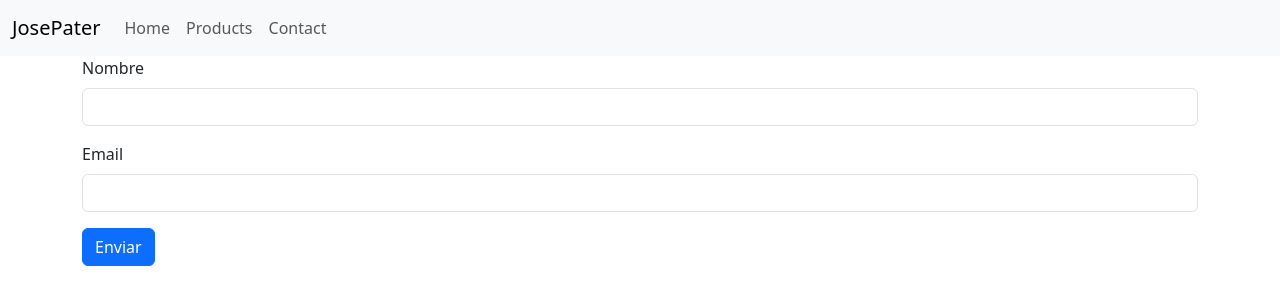
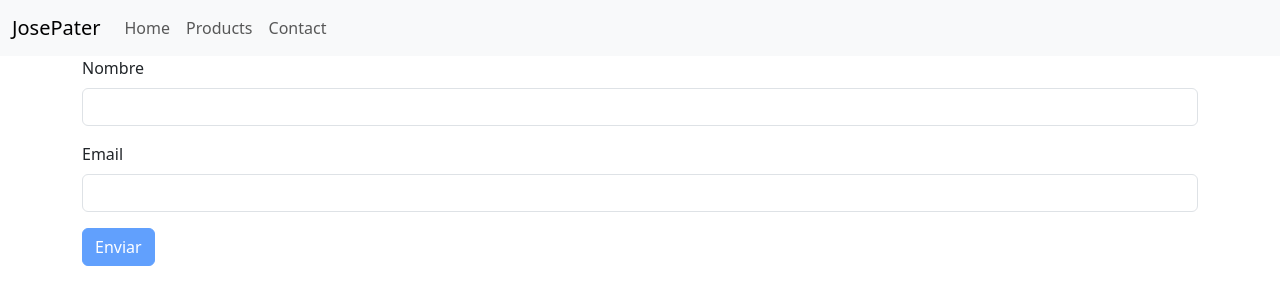
Before and after one commit to JosePater/Landing-page-Angular-16, an Angular app: page /contact in a window 1280 px wide. Shown: the top 304 px of the page. Built offline with nearby package versions, Linux system fonts and the light colour scheme.

Commit message:
feat(disabled-button): send button disabled with invalid form

```diff
--- a/src/app/contact/contact.component.html
+++ b/src/app/contact/contact.component.html
@@ -12,8 +12,9 @@
             <label for="email" class="form-label">Email</label>
             <input [ngClass]="{'is-invalid': hasErrors('email','required') || hasErrors('email', 'email')}"
             type="email" class="form-control" id="email" formControlName="email">
-            <div class="text-danger" *ngIf="hasErrors('email','required')">Email inválido</div>
+            <div class="text-danger" *ngIf="hasErrors('email','required')">Email requerido</div>
+            <div class="text-danger" *ngIf="hasErrors('email','email')">Email inválido</div>
         </div>
-        <button type="submit" class="btn btn-primary">Enviar</button>
+        <button type="submit" [disabled]="!formularioContacto.valid" class="btn btn-primary">Enviar</button>
     </form>
 </div>
--- a/src/app/contact/contact.component.ts
+++ b/src/app/contact/contact.component.ts
@@ -26,6 +26,7 @@ export class ContactComponent {
   }
 
   enviar(): void {
-    console.log(this.formularioContacto.value);
+    console.log(this.formularioContacto);
+    alert("Formulario enviado!!!");
   }
 }
```
